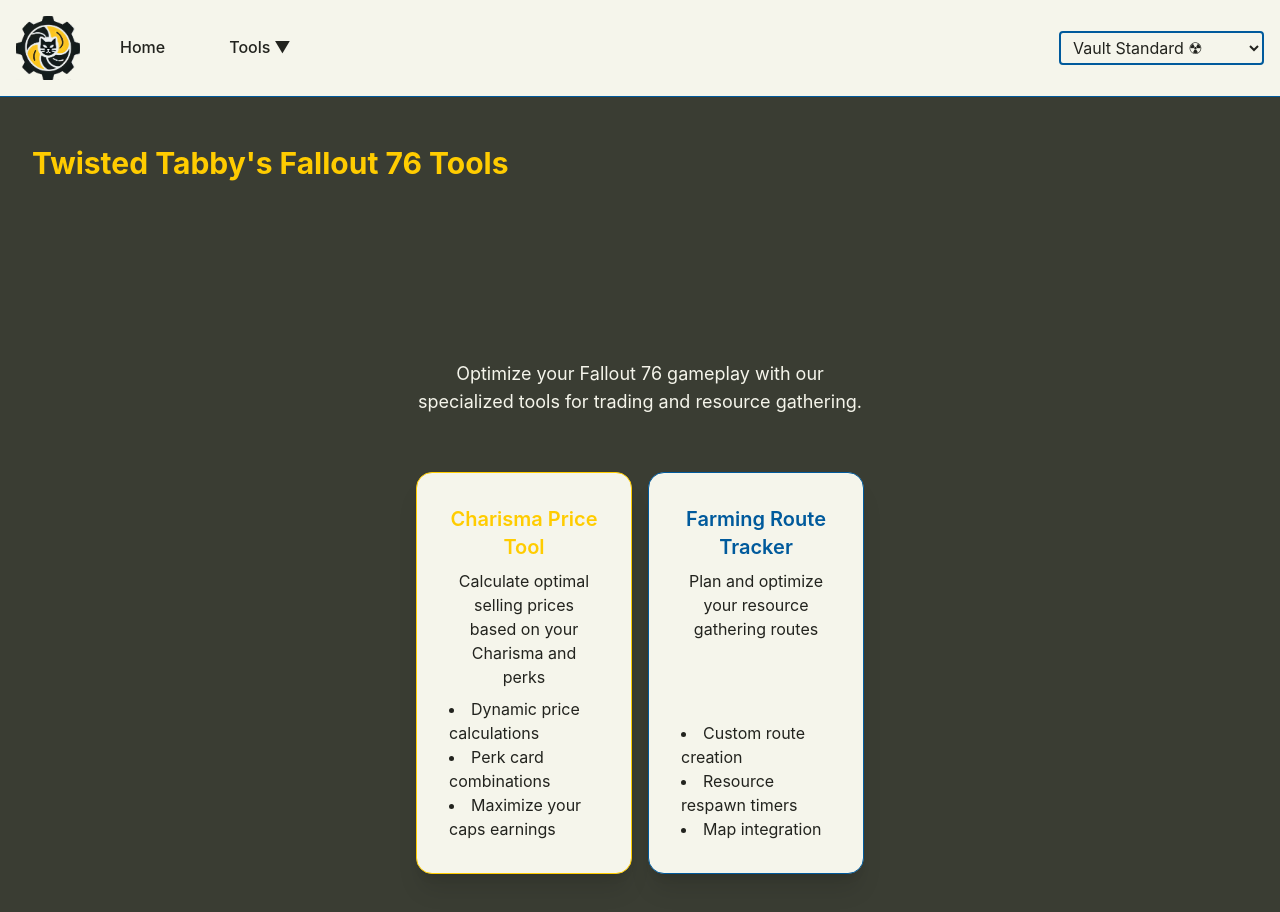
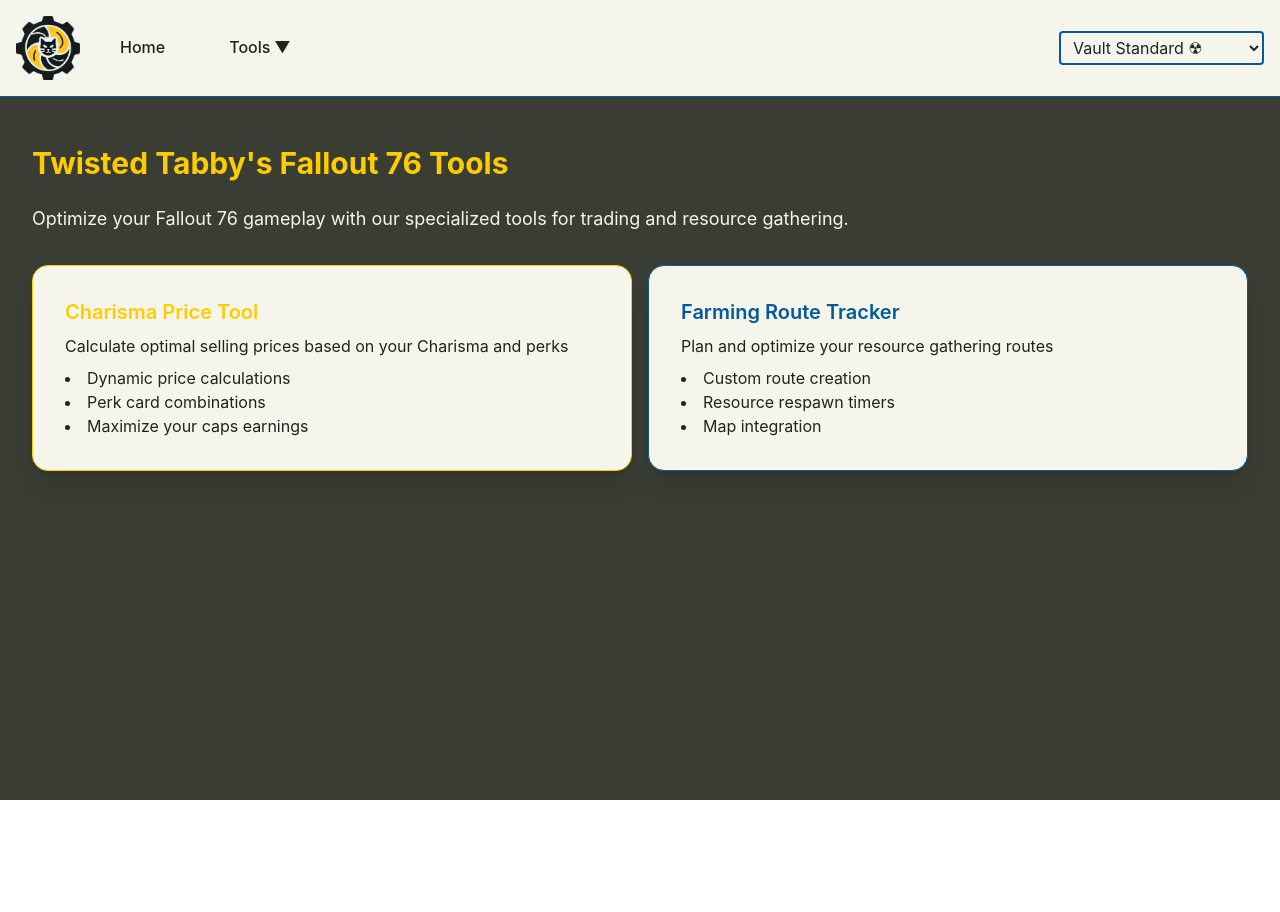
Before and after one commit to TwistedTabby/Fallout_76-Recipe-Gathering-List-Builder, a React (Vite) app: page / in a window 1280 px wide. Shown: the top 912 px of the page. After the commit the page ends 800 px from the top, so only its background shows below. Built offline with nearby package versions, Linux system fonts and the light colour scheme.

Commit message:
Updated fallout76 tools home

```diff
--- a/src/pages/HomePage.tsx
+++ b/src/pages/HomePage.tsx
@@ -1,4 +1,5 @@
 import { strings } from '../constants/strings';
+import { Link } from 'react-router-dom';
 
 const HomePage = () => {
   return (
@@ -6,15 +7,12 @@
       <h1 className="text-3xl font-bold mb-6" style={{ color: 'var(--main-accent)' }}>
         {strings.appTitle}
       </h1>
-      <div className="hero min-h-screen">
-        <div className="hero-content text-center">
-          <div className="max-w-md">
-            <p className="py-6 text-lg">
+      <p className="text-lg mb-8">
         Optimize your Fallout 76 gameplay with our specialized tools for trading and resource gathering.
       </p>
 
-            <div className="grid grid-cols-1 md:grid-cols-2 gap-4 mt-8">
-              <div className="card shadow-xl" style={{
+      <div className="grid grid-cols-1 md:grid-cols-2 gap-4">
+        <Link to="/charisma-price-calc" className="card shadow-xl hover:shadow-2xl transition-shadow" style={{
           backgroundColor: 'var(--light-contrast)',
           border: '1px solid var(--main-accent)'
         }}>
@@ -29,9 +27,9 @@
               <li>Maximize your caps earnings</li>
             </ul>
           </div>
-              </div>
+        </Link>
 
-              <div className="card shadow-xl" style={{
+        <Link to="/farming-tracker" className="card shadow-xl hover:shadow-2xl transition-shadow" style={{
           backgroundColor: 'var(--light-contrast)',
           border: '1px solid var(--secondary-accent)'
         }}>
@@ -46,10 +44,7 @@
               <li>Map integration</li>
             </ul>
           </div>
-              </div>
-            </div>
-          </div>
-        </div>
+        </Link>
       </div>
     </div>
   );
```
Lines whose indentation alone changed are shown as unchanged.
